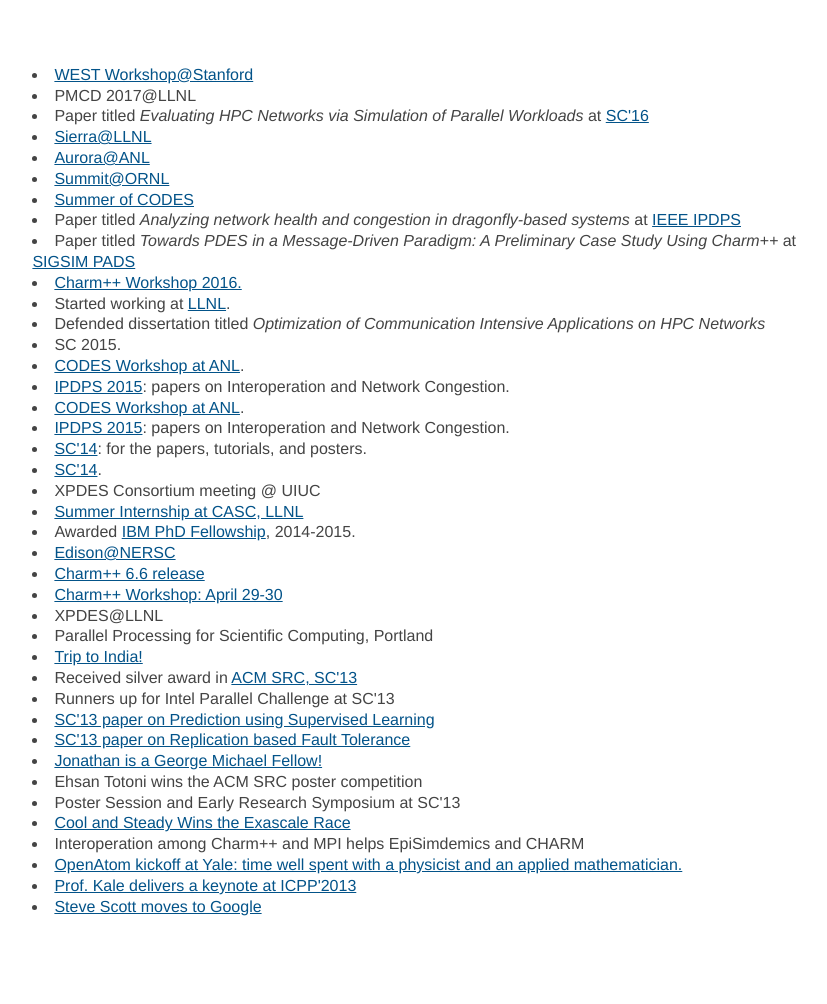
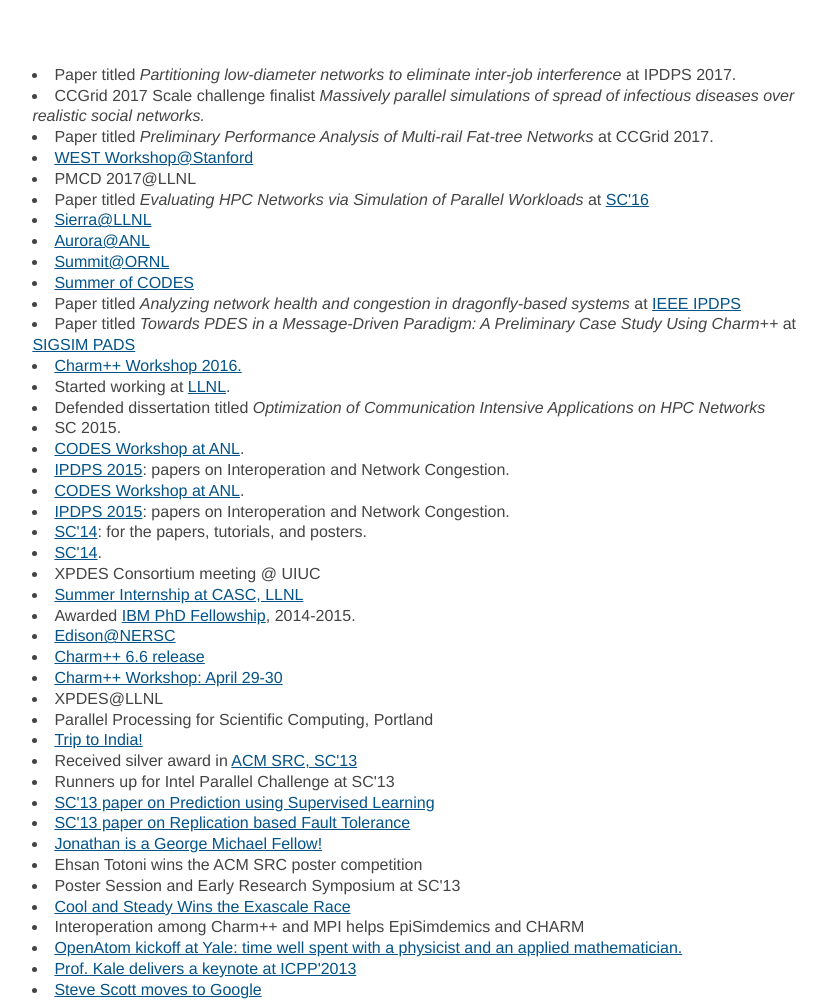
Before and after one commit to nikhil-jain/nikhil-jain.github.io, a plain HTML site: page misc.html in a window 1280 px wide. Shown: the whole page, without its empty margins (0-827 px from the left). Before the commit the page ends 967 px from the top, so only its background shows below. Drawn offline with Linux system fonts and the light colour scheme.

Commit message:
update events
Change-Id: Iecbfc2bcc4e442fd71a116dd930d7a4dfd285142

```diff
--- a/misc.html
+++ b/misc.html
@@ -19,6 +19,13 @@
 <script src="w3-include-HTML.js"></script>
 
 <div id="content">
+<li>Paper titled <i>Partitioning low-diameter networks to eliminate
+inter-job interference</i> at IPDPS 2017.
+<li>CCGrid 2017 Scale challenge finalist <i>Massively parallel
+simulations of spread of infectious diseases over realistic social
+networks.</i>
+<li>Paper titled <i>Preliminary Performance Analysis of Multi-rail
+Fat-tree Networks</i> at CCGrid 2017.
 <li><a href="http://theory.stanford.edu/~aiken/WEST/">WEST Workshop@Stanford</a>
 <li>PMCD 2017@LLNL
 <li> Paper titled <i>Evaluating HPC Networks via Simulation of Parallel
```
